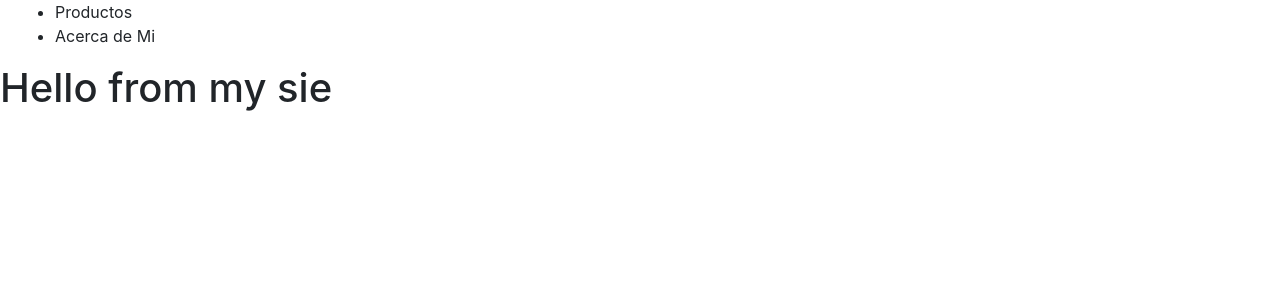
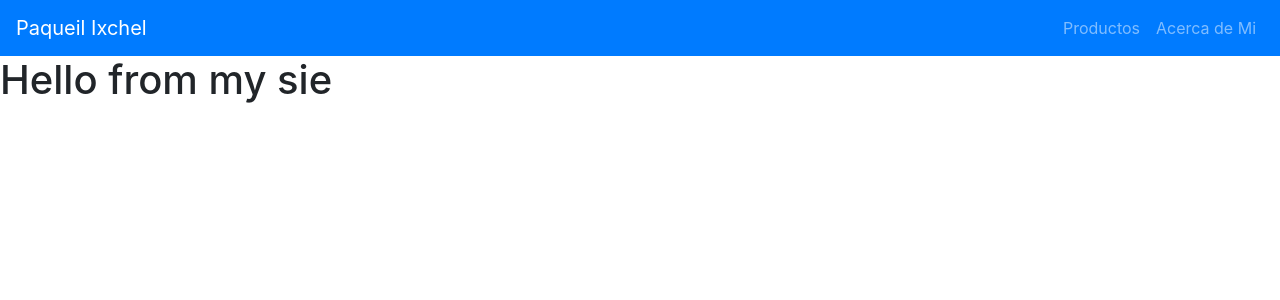
Before and after one commit to mmanrique/paqueilixchel, a Jekyll site: the page built from index.html, in a window 1280 px wide. Shown: the top 300 px of the page. Built offline with Jekyll 4.4.1, drawn with Linux system fonts in a browser that asks for light colours.

Commit message:
Links to the right

```diff
--- a/_includes/body/javascript.html
+++ b/_includes/body/javascript.html
@@ -1 +1,4 @@
 <!--TODO: Pages may have their own JS-->
+<script src="https://code.jquery.com/jquery-3.3.1.slim.min.js" integrity="sha384-q8i/X+965DzO0rT7abK41JStQIAqVgRVzpbzo5smXKp4YfRvH+8abtTE1Pi6jizo" crossorigin="anonymous"></script>
+<script src="https://cdnjs.cloudflare.com/ajax/libs/popper.js/1.14.7/umd/popper.min.js" integrity="sha384-UO2eT0CpHqdSJQ6hJty5KVphtPhzWj9WO1clHTMGa3JDZwrnQq4sF86dIHNDz0W1" crossorigin="anonymous"></script>
+<script src="https://stackpath.bootstrapcdn.com/bootstrap/4.3.1/js/bootstrap.min.js" integrity="sha384-JjSmVgyd0p3pXB1rRibZUAYoIIy6OrQ6VrjIEaFf/nJGzIxFDsf4x0xIM+B07jRM" crossorigin="anonymous"></script>
--- a/_includes/body/top-menu.html
+++ b/_includes/body/top-menu.html
@@ -1,11 +1,25 @@
-<div class="container-fluid">
-  <ul>
-    <li>{{site.links.products.label}}</li>
+<nav class="navbar navbar-expand-lg navbar-dark bg-primary" >
+  <a class="navbar-brand" href="/">{{site.name}}</a>
+  <button class="navbar-toggler" type="button" data-toggle="collapse" data-target="#navbarSupportedContent">
+    <span class="navbar-toggler-icon"></span>
+  </button>
+  <div class="collapse navbar-collapse" id="navbarSupportedContent">
+    <ul class="navbar-nav  ml-auto">
+      <li class="nav-item">
+        <a class="nav-link" href="#">{{site.links.products.label}}</a>
+      </li>
+
       {% if site.links.about.enabled %}
-      <li>{{site.links.about.label}}</li>
+      <li class="nav-item">
+        <a class="nav-link" href="#">{{site.links.about.label}}</a>
+      </li>
       {% endif %}
+
       {% if site.links.contact.enabled %}
-      <li>{{site.links.contact.label}}</li>
+      <li class="nav-item">
+        <a class="nav-link" href="#">{{site.links.contact.label}}</a>
+      </li>
       {% endif %}
     </ul>
   </div>
+</nav>
--- a/_includes/head/common.html
+++ b/_includes/head/common.html
@@ -8,8 +8,8 @@
   <link rel="icon"
         type="image/png"
         href="favicon.png">
-  <link rel="stylesheet" href="https://maxcdn.bootstrapcdn.com/bootstrap/4.0.0/css/bootstrap.min.css"
-        integrity="sha384-Gn5384xqQ1aoWXA+058RXPxPg6fy4IWvTNh0E263XmFcJlSAwiGgFAW/dAiS6JXm" crossorigin="anonymous">
+  <link rel="stylesheet" href="https://stackpath.bootstrapcdn.com/bootstrap/4.3.1/css/bootstrap.min.css"
+        integrity="sha384-ggOyR0iXCbMQv3Xipma34MD+dH/1fQ784/j6cY/iJTQUOhcWr7x9JvoRxT2MZw1T" crossorigin="anonymous">
   {% if page.title %}
   <title>{{ site.name }} - {{ page.title }}</title>
   {% else %}
```
Lines whose indentation alone changed are shown as unchanged.
